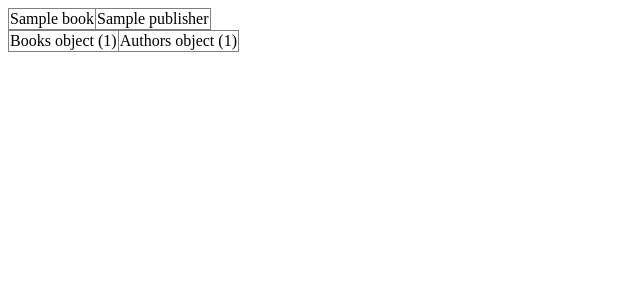
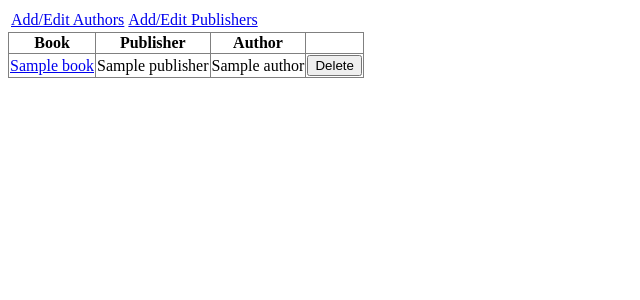
Before and after one commit to markriemer/DBManagement, a Django app: page /books/ in a window 1280 px wide. Shown: the top 300 px of the page, without its empty margins (0-640 px from the left). Run offline with Django 3.2, Linux system fonts and the light colour scheme; tables that the repository leaves empty hold one stand-in row (values such as "Sample post"); some libraries are stand-ins or nearby versions.

Commit message:
added book functionality - still need to add addbook

```diff
--- a/books/templates/books/index.html
+++ b/books/templates/books/index.html
@@ -1,21 +1,46 @@
-{% if book_list %}
+<script src="https://ajax.googleapis.com/ajax/libs/jquery/3.1.1/jquery.min.js"></script>
+<script type="text/javascript">
+
+  var deleteBook = function(id){
+     $.get("/books/book/deletebook/"+id, "", function(message) {
+          $('#message').html(message);
+          $('#row'+id).remove();
+     }).fail(updateError);
+  }
+</script>
+
+
+
+
+
+
+<table>
+  <tr>
+    <td><a href="/books/auth">Add/Edit Authors</a></td>
+    <td><a href="/books/pub">Add/Edit Publishers</a></td>
+  </tr>
+</table>
+
 <table border="1" style="border-collapse:collapse">
-    {% for book in book_list %}
+    <tr>
+       <th>Book</th>
+       <th>Publisher</th>
+       <th>Author</th>
+       <th></th>
+    </tr>
+    {% for entry in wrote_list %}
        <tr>
-         <td>{{ book.title }}</td>
-         <td>{{ book.publisher.name }}</td>
+         {% if entry.id == -1 %}
+            <td style="border-top-style:none; border-bottom-style:none"></td>
+            <td style="border-top-style:none; border-bottom-style:none"></td>
+           <td>{{ entry.author.name }}</td>
+            <td style="border-top-style:none; border-bottom-style:none"></td>
+         {% else %}
+           <td style="border-top-style:solid; border-bottom-style:none"><a href="/books/book/{{entry.book.book_id}}">{{ entry.book.title }}</a></td>
+           <td style="border-top-style:solid; border-bottom-style:none">{{ entry.book.publisher.name }}</td>
+           <td>{{ entry.author.name }}</td>
+           <td style="border-top-style:solid; border-bottom-style:none"><button type="button" onclick=deleteBook({{entry.book.book_id}})>Delete</button> </td>
+         {% endif %}
        </tr>
     {% endfor %}
 </table>
-{% else %}
-    <p>No books are available.</p>
-{% endif %}
-
-<table border="1" style="border-collapse:collapse">
-    {% for entry in wrote_list %}
-       <tr>
-         <td>{{ entry.book }}</td>
-         <td>{{ entry.author }}</td>
-       </tr>
-    {% endfor %}
-</table>
--- a/books/urls.py
+++ b/books/urls.py
@@ -17,4 +17,10 @@ urlpatterns = [
     url(r'^authors/orderby/(?P<orderby>-?auth\_id|-?name)$', views.authors, name='sortedauthors'),
     url(r'^authors/deleteauth/(?P<auth_id>[0-9]+)$', views.deleteauth, name='deleteauth'),
     url(r'^authors/updateauth/(?P<auth_id>[0-9]+)$', views.updateauth, name='updateauth'),
+    url(r'^book/(?P<book_id>[0-9]+)$', views.updatebook, name='updatebook'),
+    url(r'^book/modify/(?P<book_id>[0-9]+)$', views.modifybook, name='modifybook'),
+    url(r'^book/unlink/(?P<wrote_id>[0-9]+)$', views.unlink, name='unlink'),
+    url(r'^book/link$', views.link, name='link'),
+    url(r'^book/deletebook/(?P<book_id>[0-9]+)$', views.deletebook, name='deletebook'),
+    url(r'^book/add/$', views.addbook, name='addbook'),
 ]
--- a/books/views.py
+++ b/books/views.py
@@ -11,19 +11,63 @@ from .models import Books, Authors, Publishers, Wrote
 #For the moment, this just lists books.  Need to add authors.
 def index(request):
     book_list = Books.objects.order_by('book_id')[:]
-    wrote_list = Wrote.objects.order_by('book')[:]
+    wrote_list = list(Wrote.objects.order_by('book'))
+    wrote_list = sorted(wrote_list,key= lambda x: x.book.title)
+    prev = 0
+    for entry in wrote_list:
+         if entry.book == prev:
+             entry.id = -1
+         prev=entry.book
+
     context = {'book_list': book_list,'wrote_list':wrote_list}
     resp = render(request, 'books/index.html', context)
     return resp
 
 def addbook(request):
-    return HttpResponse("Add a book")
+    book = Books(book_id=-1)
+    author_list = Authors.objects.all()
+    publisher_list = Publishers.objects.all()
+    wrote_list = Wrote.objects.filter(book=-1)
+    context = {'book': book,'author_list':author_list,'publisher_list':publisher_list, 'wrote_list':wrote_list}
+    return render(request, 'books/book.html', context)
 
-def modifybook(request):
-    return HttpResponse("Modify a book")
+def updatebook(request, book_id):
+    book = Books.objects.get(book_id=book_id)
+    author_list = Authors.objects.all()
+    publisher_list = Publishers.objects.all()
+    wrote_list = Wrote.objects.filter(book=book_id)
+    context = {'book': book,'author_list':author_list,'publisher_list':publisher_list, 'wrote_list':wrote_list}
+    return render(request, 'books/book.html', context)
 
-def deletebook(request):
-    return HttpResponse("Delete a book")
+def modifybook(request, book_id):
+    title = request.GET.get("title")
+    pub = request.GET.get("pub")
+    if book_id == -1:
+         book = Books(title=title, publisher=pub)
+    else:
+         book = Books.objects.get(book_id=book_id)
+         book.title = title
+         book.publisher = Publishers.objects.get(pub_id=pub)
+    book.save()
+    return HttpResponse(book.book_id)
+
+def unlink(request, wrote_id):
+    link=Wrote.objects.get(id=wrote_id)
+    link.delete()
+    return HttpResponse()
+
+def link(request):
+    auth = Authors.objects.get(auth_id=request.GET.get("auth"))
+    book = Books.objects.get(book_id=request.GET.get("book"))
+    wrote = Wrote(author=auth,book=book)
+    wrote.save()
+    return HttpResponse(str(wrote.id))
+
+def deletebook(request, book_id):
+    book = Books.objects.get(book_id=book_id)
+    Wrote.objects.filter(book=book).delete()
+    book.delete()
+    return HttpResponse(book.title + " deleted successfully.")
 
 def authshell(request):
     return render(request, 'books/authshell.html')
```
Also changed, not shown: books/templates/books/authors.html (added, +28 -0 lines), books/templates/books/authshell.html (added, +62 -0 lines), books/templates/books/book.html (added, +67 -0 lines), books/migrations/0001_initial.py (added).
